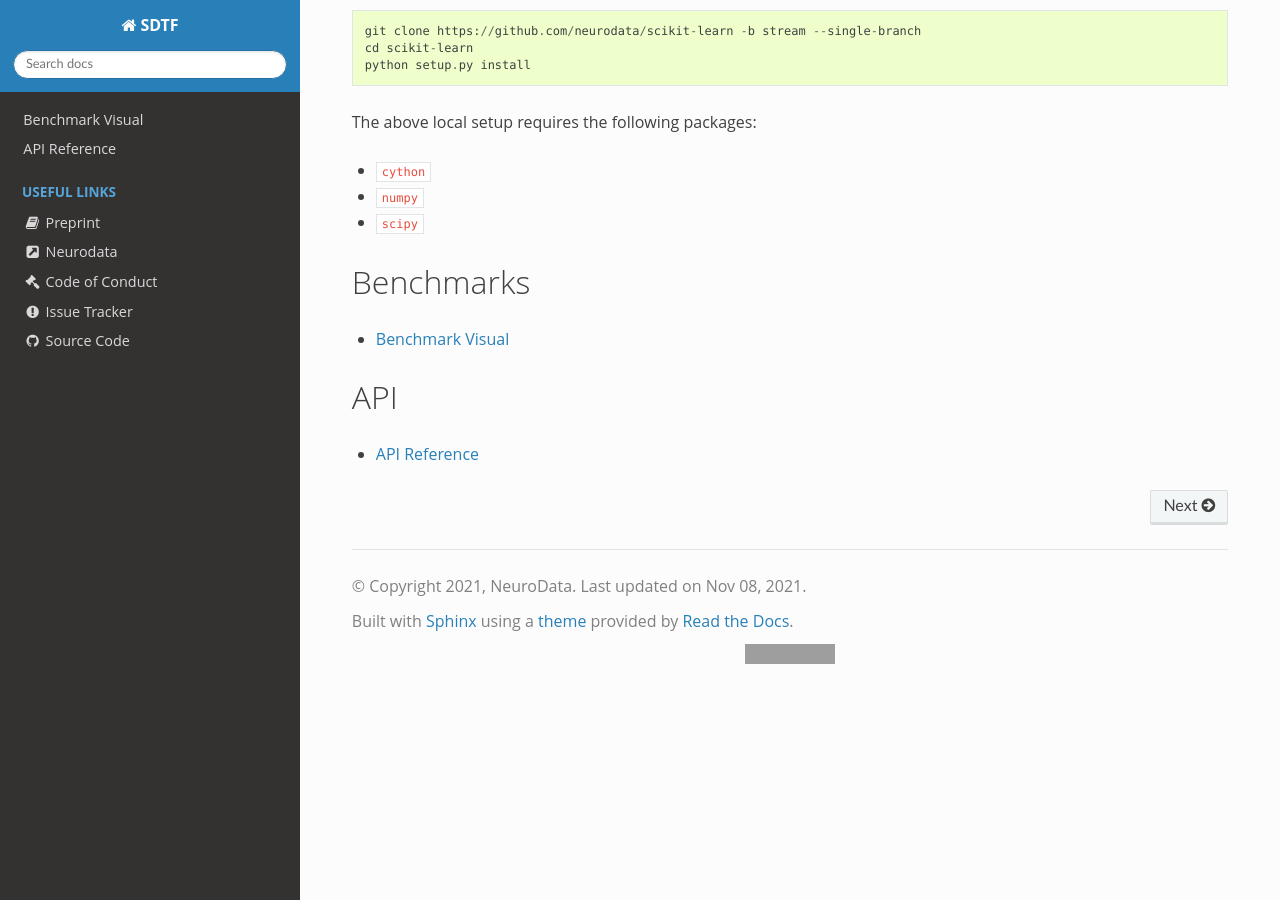
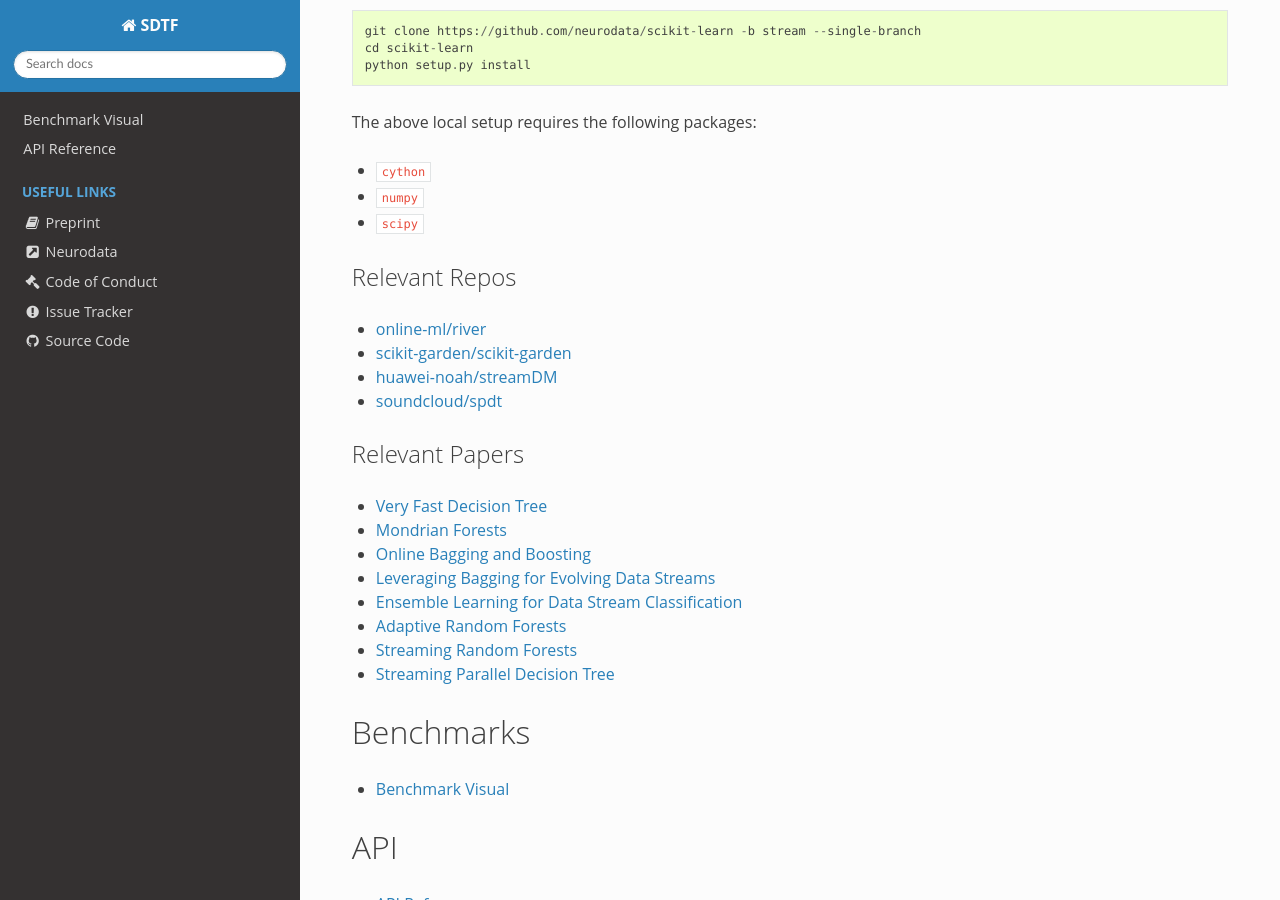
Before and after one commit to neurodata/SDTF, a Sphinx documentation site: the page built from docs/index.rst, in a window 1280 px wide and 900 px high, scrolled down 780 px. Built offline with Sphinx 7.4.7 and the Read the Docs theme 2.0.0, drawn with Linux system fonts in a browser that asks for light colours; grey boxes are pictures that could not be loaded.

Commit message:
DOC optimize relevant info

```diff
--- a/docs/index.rst
+++ b/docs/index.rst
@@ -94,6 +94,27 @@ The above local setup requires the following packages:
 * ``numpy``
 * ``scipy``
 
+Relevant Repos
+--------------
+
+
+* `online-ml/river <https://github.com/online-ml/river>`_
+* `scikit-garden/scikit-garden <https://github.com/scikit-garden/scikit-garden>`_
+* `huawei-noah/streamDM <https://github.com/huawei-noah/streamDM>`_
+* `soundcloud/spdt <https://github.com/soundcloud/spdt>`_
+
+Relevant Papers
+---------------
+
+
+* `Very Fast Decision Tree <https://dl.acm.org/doi/10.1145/347090.347107>`_
+* `Mondrian Forests <https://papers.nips.cc/paper/5234-mondrian-forests-efficient-online-random-forests.pdf>`_
+* `Online Bagging and Boosting <https://ieeexplore.ieee.org/document/1571498>`_
+* `Leveraging Bagging for Evolving Data Streams <https://link.springer.com/chapter/10.1007/978-3-642-15880-3_15>`_
+* `Ensemble Learning for Data Stream Classification <https://dl.acm.org/doi/10.1145/3054925>`_
+* `Adaptive Random Forests <https://link.springer.com/article/10.1007/s10994-017-5642-8>`_
+* `Streaming Random Forests <https://ieeexplore.ieee.org/document/4318108>`_
+* `Streaming Parallel Decision Tree <https://www.jmlr.org/papers/v11/ben-haim10a.html>`_
 
 Benchmarks
 ==========
```
Also changed, not shown: 2 other files.
